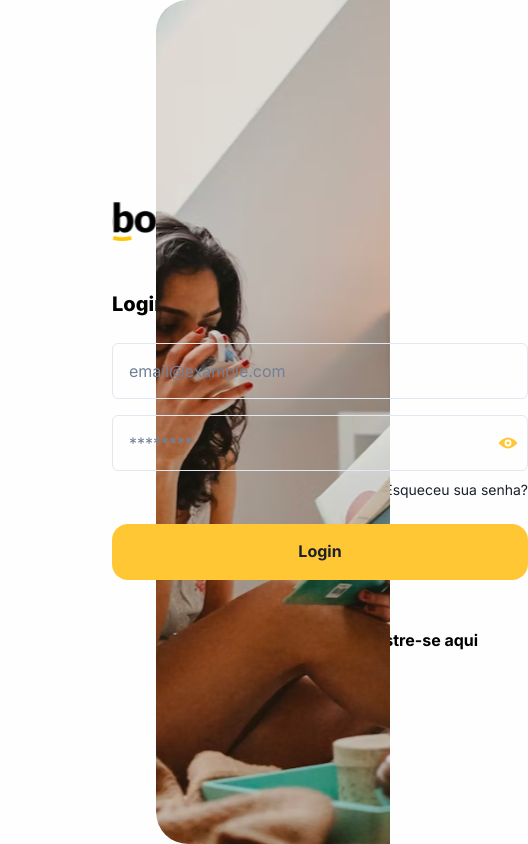
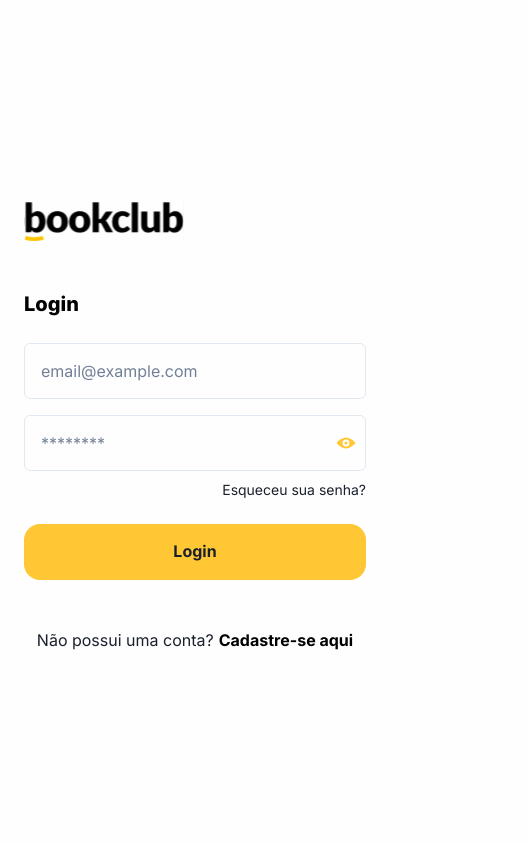
Before and after one commit to fescarvalho/BookClubFront, a React (Vite) app: page / in a window 390 px wide. Shown: the whole page, 528 px wide, since content can reach past the window. Built offline with nearby package versions, Linux system fonts and the light colour scheme.

Commit message:
feat - implemented responsivines

```diff
--- a/src/components/atoms/Text.jsx
+++ b/src/components/atoms/Text.jsx
@@ -8,7 +8,7 @@ Text.ScreenTitle = ({ children, ...props }) => (
   <ChackraText
     color="brand.black"
     fontWeight="extrabold"
-    fontSize="20px"
+    fontSize={'20px'}
     {...props}
   >
     {children}
--- a/src/modules/unauthenticated/screens/Login/index.jsx
+++ b/src/modules/unauthenticated/screens/Login/index.jsx
@@ -6,13 +6,14 @@ export const LoginScreen = () => {
     <Flex flexDir="row" w="100vw" h="100vh">
       <Flex
         justifyContent="center"
-        alignItems="flex-start"
-        paddingLeft="112px"
+        alignItems={['center', 'flex-start']}
+        paddingLeft={['0px', '24px', '0px', '112px']}
+        padding={['24px', '48px', '80px', '150px']}
         flexDir="column"
-        w="40%"
+        w={['100%', '100%', '100%', '40%']}
         h="100%"
       >
-        <Flex w="416px" flexDir="column">
+        <Flex w={['100%', '100%', '100%', '416px']} flexDir="column">
           <Image
             src="/img/logo.svg"
             alt="book club logo"
@@ -39,7 +40,7 @@ export const LoginScreen = () => {
         </Flex>
       </Flex>
       <Flex
-        w="70%"
+        w={['0%', '0%', '0%', '60%']}
         h="100%"
         backgroundImage="url(/img/login-background.svg)"
         backgroundSize="cover"
```
